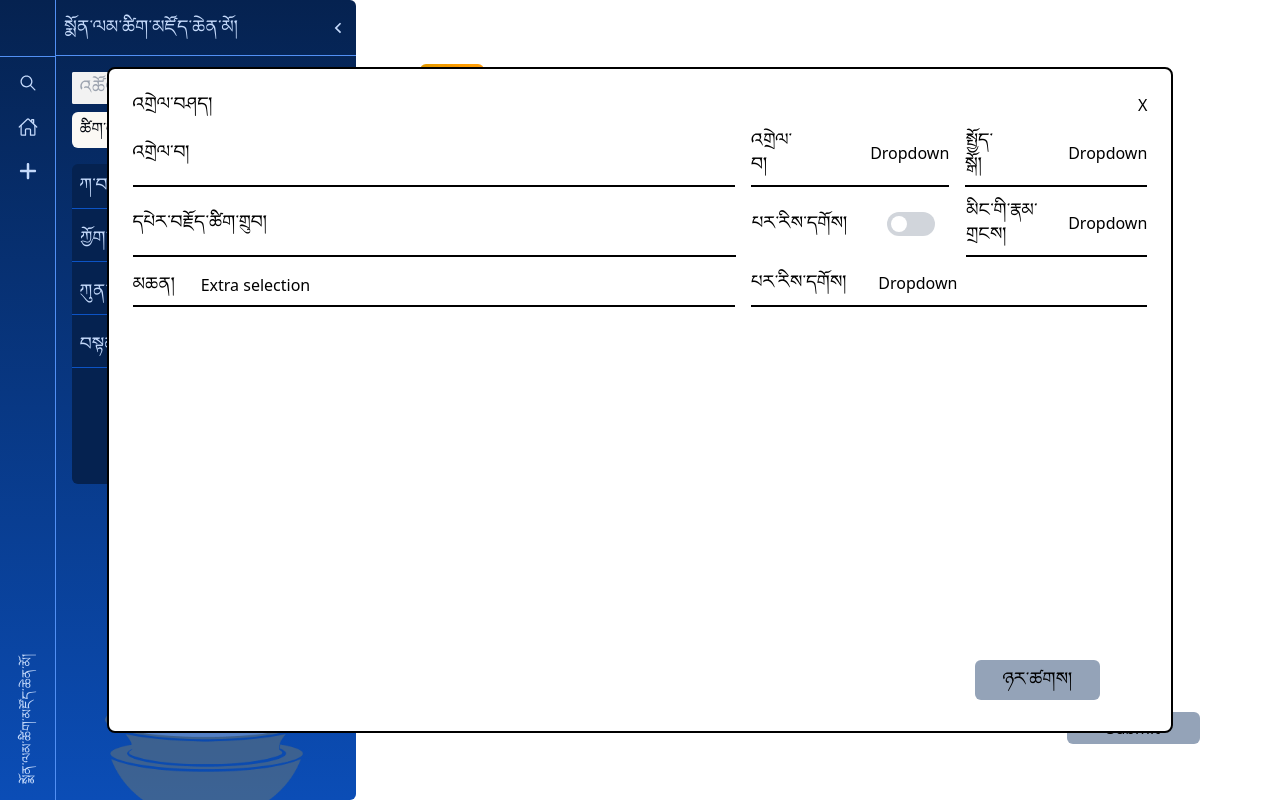
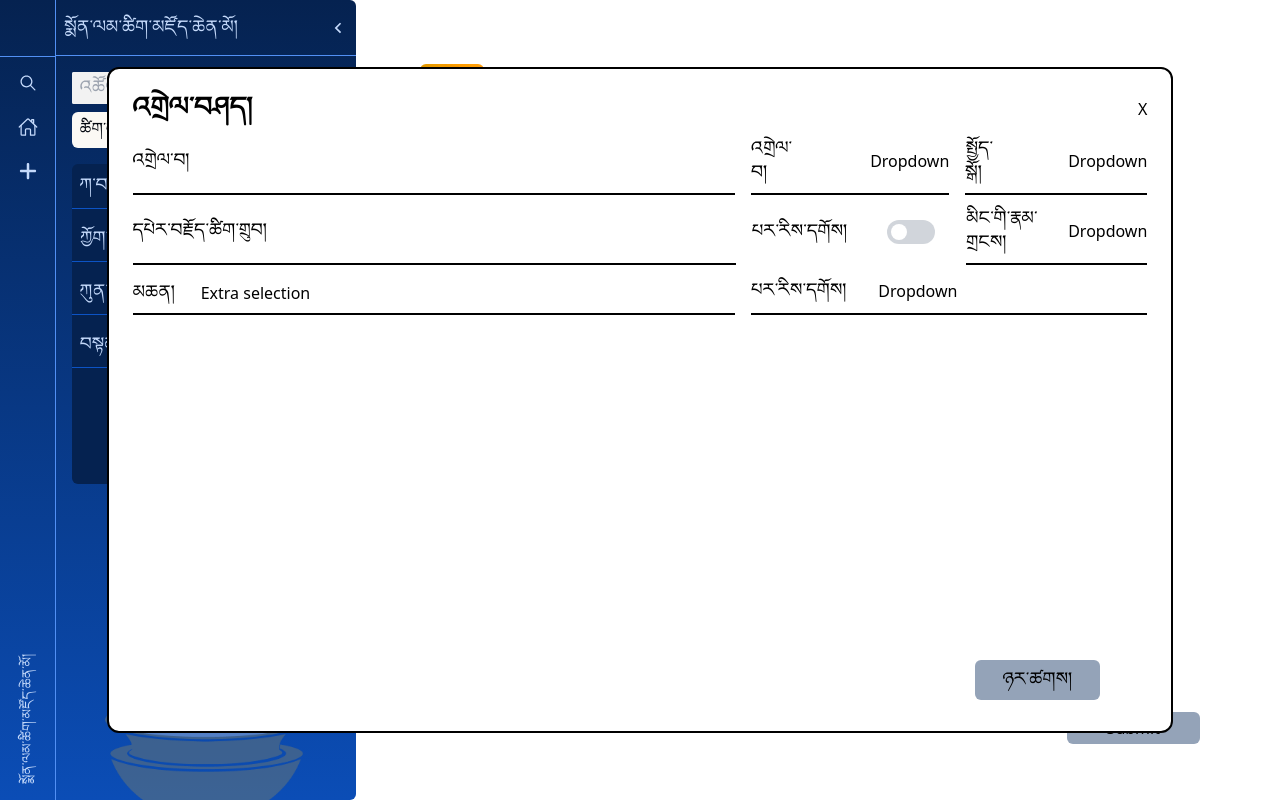
Before and after one commit to OpenPecha/monlam-dictionary-editor, a React (Vite) app: page /Tsigsar in a window 1280 px wide. Both pictures are taken after typing "Sample" into the empty fields and a click on the button "འགྲེལ་བཤད།". Built offline with nearby package versions, Linux system fonts and the light colour scheme.

Commit message:
delshey popup small changes

```diff
--- a/src/Components/Delshey/Delshey.tsx
+++ b/src/Components/Delshey/Delshey.tsx
@@ -14,15 +14,15 @@ const Delshey: React.FC<Props> = ( {popup, setPopup} ) => {
   return (
     <>
         <div className=' fixed inset-0 flex items-center justify-center bg-grey-800 bg-opacity-50 z-50'>
-            <div className=' bg-white border-black border-2 p-6 rounded-lg w-10/12 h-5/6'>
+            <div className=' bg-white border-black border-2 p-6 rounded-xl w-10/12 h-5/6'>
                 <div className=' flex justify-between'>
-                    <p className=' font-monlam'>འགྲེལ་བཤད།</p>
+                    <p className=' font-monlam text-2xl font-bold'>འགྲེལ་བཤད།</p>
                     <button onClick={() => setPopup([false,false,false])}>X</button>
                 </div>
                 <div className=' flex'>
                     <div className=' flex items-center border-b-2 border-black mt-3 pb-2 w-[700px]'>
                         <label className=' text-1xl font-monlam w-16'>འགྲེལ་བ།</label>
-                        <input className=' ml-3 outline-none mt-2 text-2xl w-[510px]'></input>
+                        <input className=' ml-3 outline-none mt-0 text-2xl w-[510px]'></input>
                     </div>
                     <div className=' flex items-center border-b-2 border-black mt-3 ml-4 pb-2 w-[230px]'>
                         <label className=' text-1xl font-monlam w-22'>འགྲེལ་བ།</label>
```
